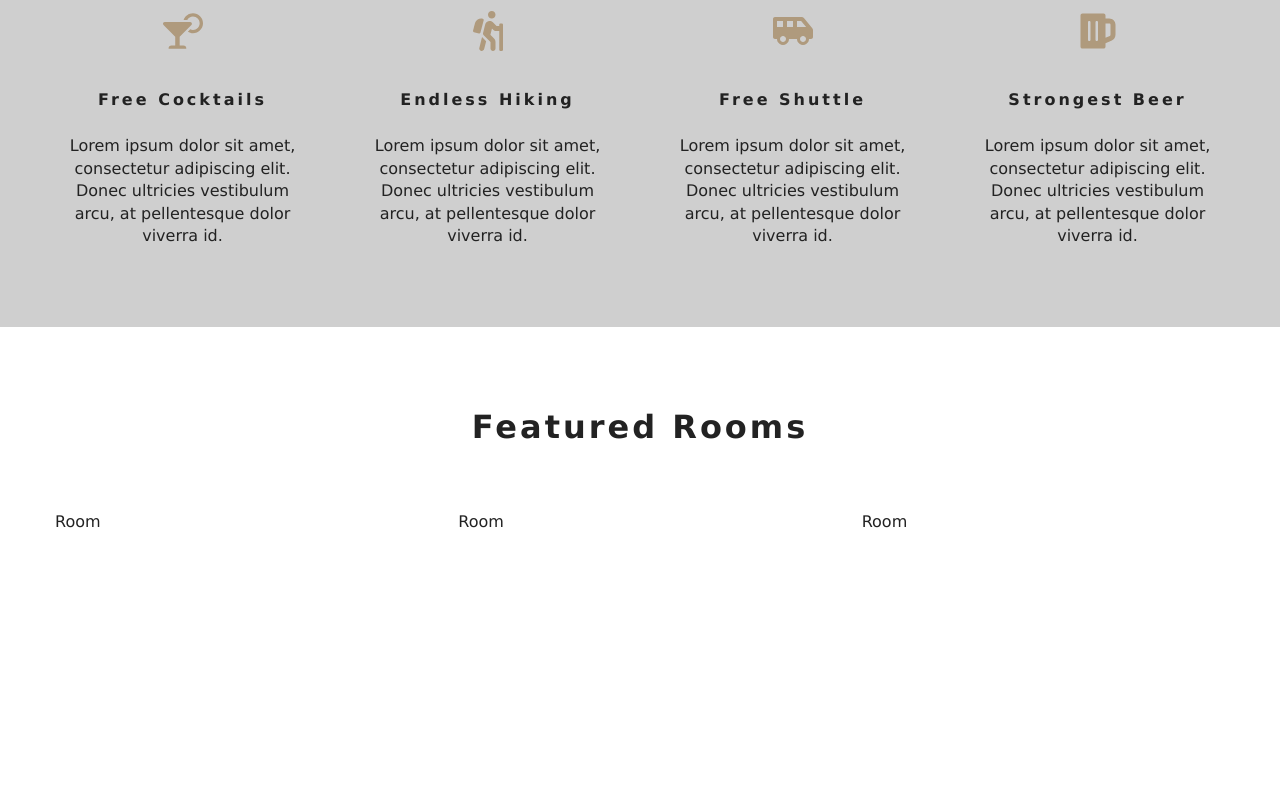
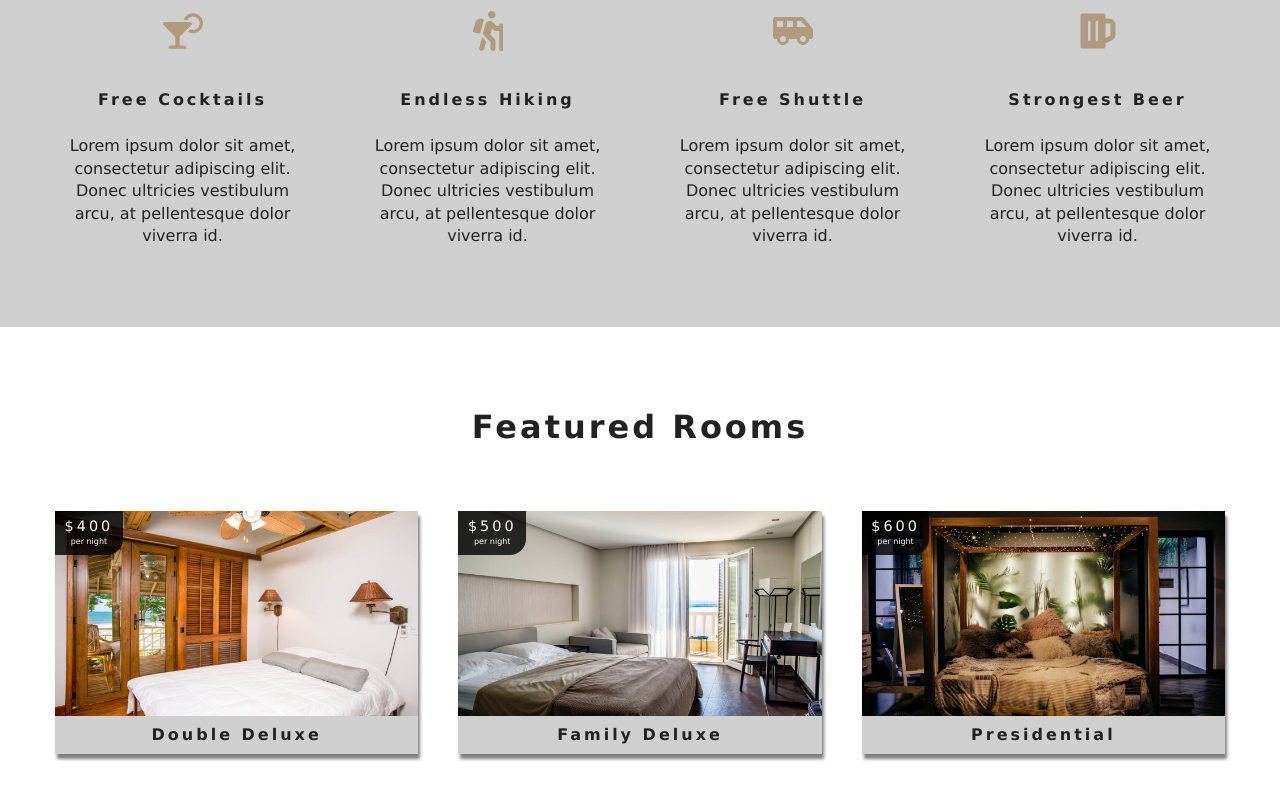
Before and after one commit to aaronshivers/resort, a React (Create React App) app: page / in a window 1280 px wide. Shown: the part 975-1775 px from the top of the page. Before the commit the page ends 1589 px from the top, so only its background shows below. Built offline with nearby package versions, Linux system fonts and the light colour scheme.

Commit message:
setup featuredRooms component

```diff
--- a/src/App.js
+++ b/src/App.js
@@ -14,7 +14,7 @@
       <Switch>
         <Route path="/" exact component={ Home } />
         <Route path="/rooms" exact component={ Rooms } />
-        <Route path="/rooms/:id" component={ SingleRoom } />
+        <Route path="/rooms/:slug" component={ SingleRoom } />
         <Route component={ ErrorPage } />
       </Switch>
     </>
--- a/src/components/FeaturedRooms.js
+++ b/src/components/FeaturedRooms.js
@@ -13,8 +13,8 @@
       <div className="featured-rooms-center">
         {
           hasLoaded ?
-            rooms.map(({ id, ...room }) => (
-              <Room key={ id } room={ room } />
+            rooms.map(room => (
+              <Room key={ room.id } { ...room } />
             )) :
             <Loading />
         }
--- a/src/components/Room.js
+++ b/src/components/Room.js
@@ -1,7 +1,32 @@
 import React from 'react'
+import { Link } from 'react-router-dom'
+import PropTypes from 'prop-types'
+import defaultImg from '../images/room-1.jpeg'
 
-const Room = ({ room }) => (
-  <div>Room</div>
+const Room = ({ name, slug, images, price }) => (
+  <article className="room">
+    <div className="img-container">
+      <img src={ images[0] || defaultImg } alt="single room" />
+      <div className="price-top">
+        <h6>${ price }</h6>
+        <p>per night</p>
+      </div>
+      <Link
+        to={ `/rooms/${ slug }` }
+        className="btn-primary room-link"
+      >
+        Features
+      </Link>
+    </div>
+    <p className="room-info">{ name }</p>
+  </article>
 )
 
+Room.propTypes = {
+  name: PropTypes.string.isRequired,
+  slug: PropTypes.string.isRequired,
+  images: PropTypes.arrayOf(PropTypes.string).isRequired,
+  price: PropTypes.number.isRequired
+}
+
 export default Room
```
